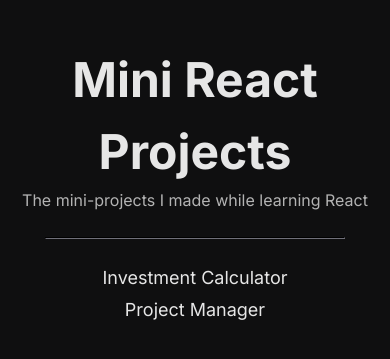
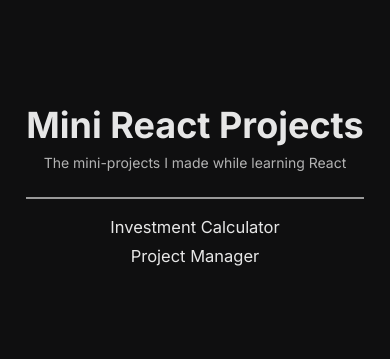
Before and after one commit to Fanitonia/mini-reacts, a React (Vite) app: page /#/ in a window 390 px wide. Shown: the part 239-598 px from the top of the page. Built offline with nearby package versions, Linux system fonts and the light colour scheme.

Commit message:
design(home) responsiveness to home page

```diff
--- a/src/modules/home/Home.module.scss
+++ b/src/modules/home/Home.module.scss
@@ -1,38 +1,37 @@
 @use "@styles/mixins.scss" as *;
 
 .container {
-    @include flex-center(column, 25px);
-    min-height: 100dvh;
+    @include flex-center(column, 1rem);
+    height: 100vh;
     font-family: "Inter", sans-serif;
     background-color: var(--color-bg-dark);
     color: var(--color-text);
+    padding: 1rem;
 
     header {
         @include flex-center(column);
         text-align: center;
+        padding-bottom: 1.5rem;
+        border-bottom: 2px solid var(--color-highlight);
 
         h1 {
-            font-size: 3rem;
+            font-size: clamp(2rem, 0.857rem + 5.714vw, 3rem);
         }
 
         >p {
+            font-size: clamp(0.75rem, 0.179rem + 2.857vw, 1.25rem);
             color: var(--color-text-muted);
         }
     }
 
-    hr {
-        width: 300px;
-        border-color: var(--color-bg-light);
-    }
-
     .projects-container {
-        @include flex(column, 5px);
+        @include flex(column, 0.25rem);
         text-align: center;
 
         >a {
             color: var(--color-text);
             text-decoration: none;
-            font-size: 1.125rem;
+            font-size: clamp(1rem, 0.857rem + 0.714vw, 1.125rem);
             display: inline-block;
             transition: transform 0.2s ease;
 
--- a/src/modules/home/Home.tsx
+++ b/src/modules/home/Home.tsx
@@ -8,7 +8,6 @@ export default function Home() {
                 <h1>Mini React Projects</h1>
                 <p>The mini-projects I made while learning React</p>
             </header>
-            <hr />
             <div className={styles["projects-container"]}>
                 <Link to="/investment-calculator">
                     <p>Investment Calculator</p>
```
